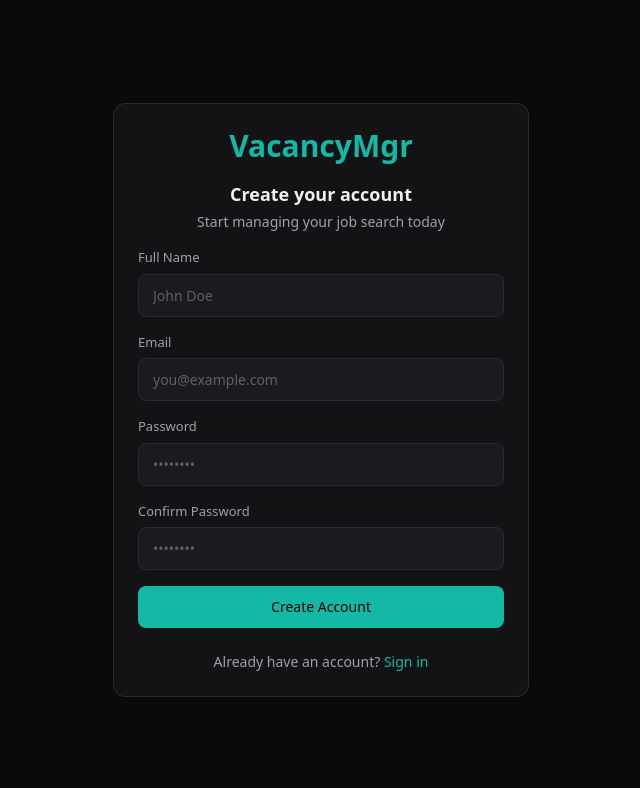
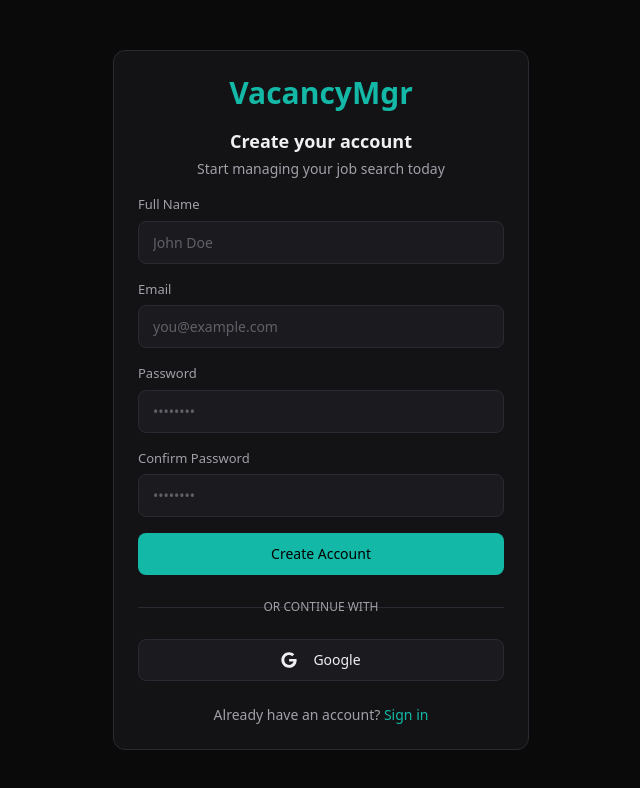
Before and after one commit to lokteam/manager, a React (Vite) app in the folder frontend/: page /register in a window 1280 px wide. Shown: the top 788 px of the page, without its empty margins (319-959 px from the left). Built offline with nearby package versions, Linux system fonts and the light colour scheme; no server answers.

Commit message:
Fix auth flow on frontend

```diff
--- a/frontend/src/api/http.ts
+++ b/frontend/src/api/http.ts
@@ -1,6 +1,6 @@
 import type { ApiError } from './types'
 
-const API_BASE_URL = import.meta.env.VITE_API_BASE_URL || 'http://localhost:8000/api/v1'
+export const API_BASE_URL = (import.meta.env.VITE_API_BASE_URL || 'http://localhost:8000/api/v1').replace(/\/api\/v1\/?$/, '')
 
 const TOKEN_KEY = 'auth_token'
 
@@ -67,7 +67,10 @@ export async function http<T>(
     }
   }
 
-  const response = await fetch(`${API_BASE_URL}${endpoint}`, {
+  const isAuthEndpoint = endpoint.startsWith('/auth') || endpoint.startsWith('/users/me')
+  const url = isAuthEndpoint ? `${API_BASE_URL}${endpoint}` : `${API_BASE_URL}/api/v1${endpoint}`
+
+  const response = await fetch(url, {
     ...options,
     headers,
     body: body instanceof FormData || body instanceof URLSearchParams
--- a/frontend/src/pages/auth/LoginPage.tsx
+++ b/frontend/src/pages/auth/LoginPage.tsx
@@ -1,9 +1,15 @@
+import { useEffect } from 'react'
 import { useForm } from 'react-hook-form'
 import { zodResolver } from '@hookform/resolvers/zod'
 import { z } from 'zod'
-import { Link } from 'react-router-dom'
+import { Link, useNavigate, useSearchParams } from 'react-router-dom'
+import { useQueryClient } from '@tanstack/react-query'
 import { Button, Input, Card, CardHeader, CardTitle, CardDescription, CardContent } from '@/components/ui'
 import { useLogin } from '@/hooks/useAuth'
+import { API_BASE_URL, setToken } from '@/api/http'
+import { authApi } from '@/api'
+import { useAuthStore } from '@/stores/auth'
+import { useToast } from '@/components/ui'
 
 const loginSchema = z.object({
   email: z.string().email('Invalid email address'),
@@ -14,6 +20,24 @@ type LoginForm = z.infer<typeof loginSchema>
 
 export function LoginPage() {
   const login = useLogin()
+  const navigate = useNavigate()
+  const [searchParams] = useSearchParams()
+  const queryClient = useQueryClient()
+  const { setUser } = useAuthStore()
+  const { success } = useToast()
+
+  useEffect(() => {
+    const token = searchParams.get('token')
+    if (token) {
+      setToken(token)
+      authApi.getMe().then((user) => {
+        setUser(user)
+        queryClient.setQueryData(['me'], user)
+        success('Welcome back!')
+        navigate('/kanban')
+      })
+    }
+  }, [searchParams, navigate, queryClient, setUser, success])
 
   const {
     register,
@@ -54,6 +78,31 @@ export function LoginPage() {
             Sign In
           </Button>
         </form>
+
+        <div className="relative my-6">
+          <div className="absolute inset-0 flex items-center">
+            <div className="w-full border-t border-[var(--color-border)]"></div>
+          </div>
+          <div className="relative flex justify-center text-xs uppercase">
+            <span className="bg-[var(--color-bg-card)] px-2 text-[var(--color-text-secondary)]">
+              Or continue with
+            </span>
+          </div>
+        </div>
+
+        <Button
+          variant="secondary"
+          className="w-full"
+          onClick={() => {
+            window.location.href = `${API_BASE_URL}/auth/sso/google/login`
+          }}
+        >
+          <svg className="mr-2 h-4 w-4" aria-hidden="true" focusable="false" data-prefix="fab" data-icon="google" role="img" xmlns="http://www.w3.org/2000/svg" viewBox="0 0 488 512">
+            <path fill="currentColor" d="M488 261.8C488 403.3 391.1 504 248 504 110.8 504 0 393.2 0 256S110.8 8 248 8c66.8 0 123 24.5 166.3 64.9l-67.5 64.9C258.5 52.6 94.3 116.6 94.3 256c0 86.5 69.1 156.6 153.7 156.6 98.2 0 135-70.4 140.8-106.9H248v-85.3h236.1c2.3 12.7 3.9 24.9 3.9 41.4z"></path>
+          </svg>
+          Google
+        </Button>
+
         <p className="mt-6 text-center text-sm text-[var(--color-text-secondary)]">
           Don't have an account?{' '}
           <Link to="/register" className="text-[var(--color-accent)] hover:underline">
--- a/frontend/src/pages/auth/RegisterPage.tsx
+++ b/frontend/src/pages/auth/RegisterPage.tsx
@@ -3,6 +3,7 @@ import { zodResolver } from '@hookform/resolvers/zod'
 import { z } from 'zod'
 import { Link } from 'react-router-dom'
 import { Button, Input, Card, CardHeader, CardTitle, CardDescription, CardContent } from '@/components/ui'
+import { API_BASE_URL } from '@/api/http'
 import { useRegister } from '@/hooks/useAuth'
 
 const registerSchema = z
@@ -78,6 +79,31 @@ export function RegisterPage() {
             Create Account
           </Button>
         </form>
+
+        <div className="relative my-6">
+          <div className="absolute inset-0 flex items-center">
+            <div className="w-full border-t border-[var(--color-border)]"></div>
+          </div>
+          <div className="relative flex justify-center text-xs uppercase">
+            <span className="bg-[var(--color-bg-card)] px-2 text-[var(--color-text-secondary)]">
+              Or continue with
+            </span>
+          </div>
+        </div>
+
+        <Button
+          variant="secondary"
+          className="w-full"
+          onClick={() => {
+            window.location.href = `${API_BASE_URL}/auth/sso/google/login`
+          }}
+        >
+          <svg className="mr-2 h-4 w-4" aria-hidden="true" focusable="false" data-prefix="fab" data-icon="google" role="img" xmlns="http://www.w3.org/2000/svg" viewBox="0 0 488 512">
+            <path fill="currentColor" d="M488 261.8C488 403.3 391.1 504 248 504 110.8 504 0 393.2 0 256S110.8 8 248 8c66.8 0 123 24.5 166.3 64.9l-67.5 64.9C258.5 52.6 94.3 116.6 94.3 256c0 86.5 69.1 156.6 153.7 156.6 98.2 0 135-70.4 140.8-106.9H248v-85.3h236.1c2.3 12.7 3.9 24.9 3.9 41.4z"></path>
+          </svg>
+          Google
+        </Button>
+
         <p className="mt-6 text-center text-sm text-[var(--color-text-secondary)]">
           Already have an account?{' '}
           <Link to="/login" className="text-[var(--color-accent)] hover:underline">
```
Also changed, not shown: 2 other files (tests, documents, lock files or other folders).
